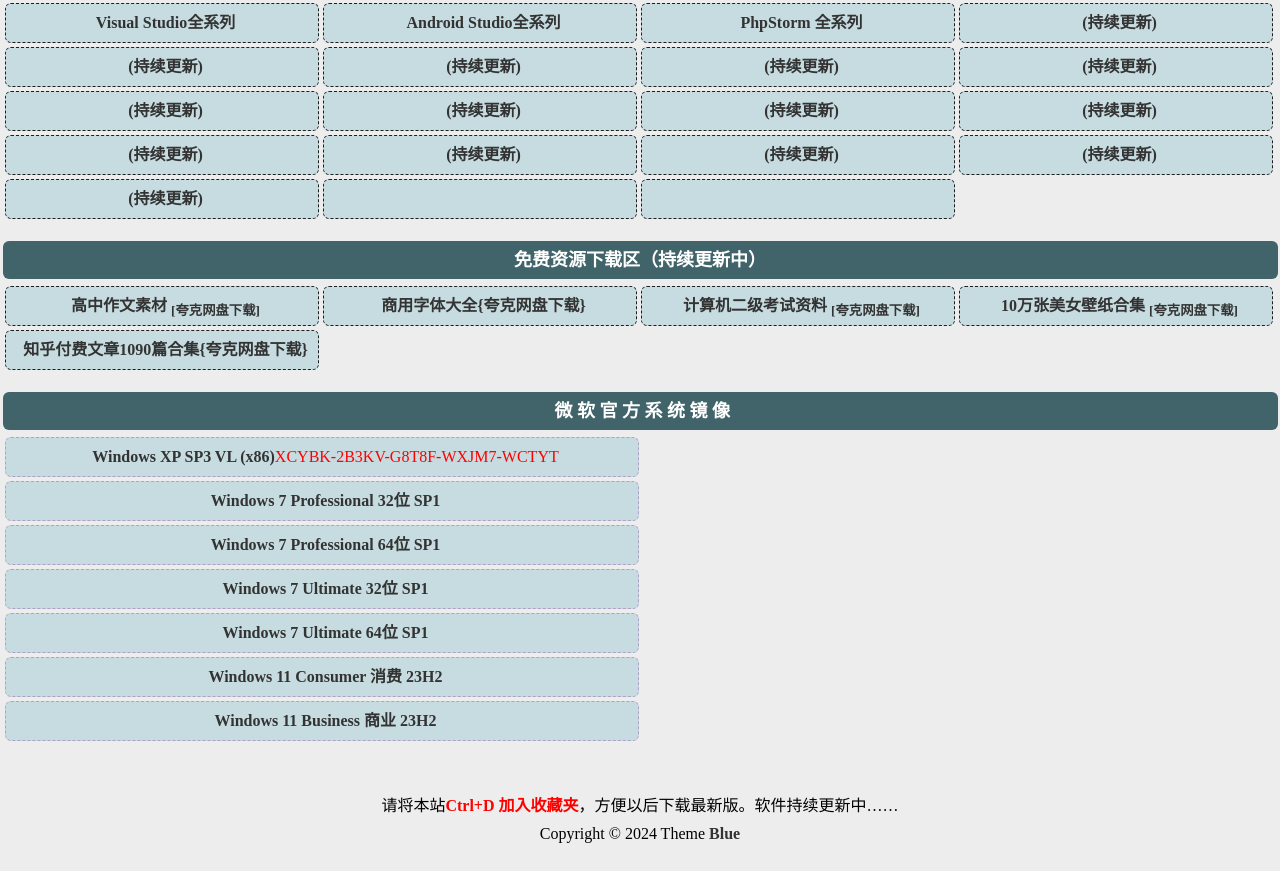
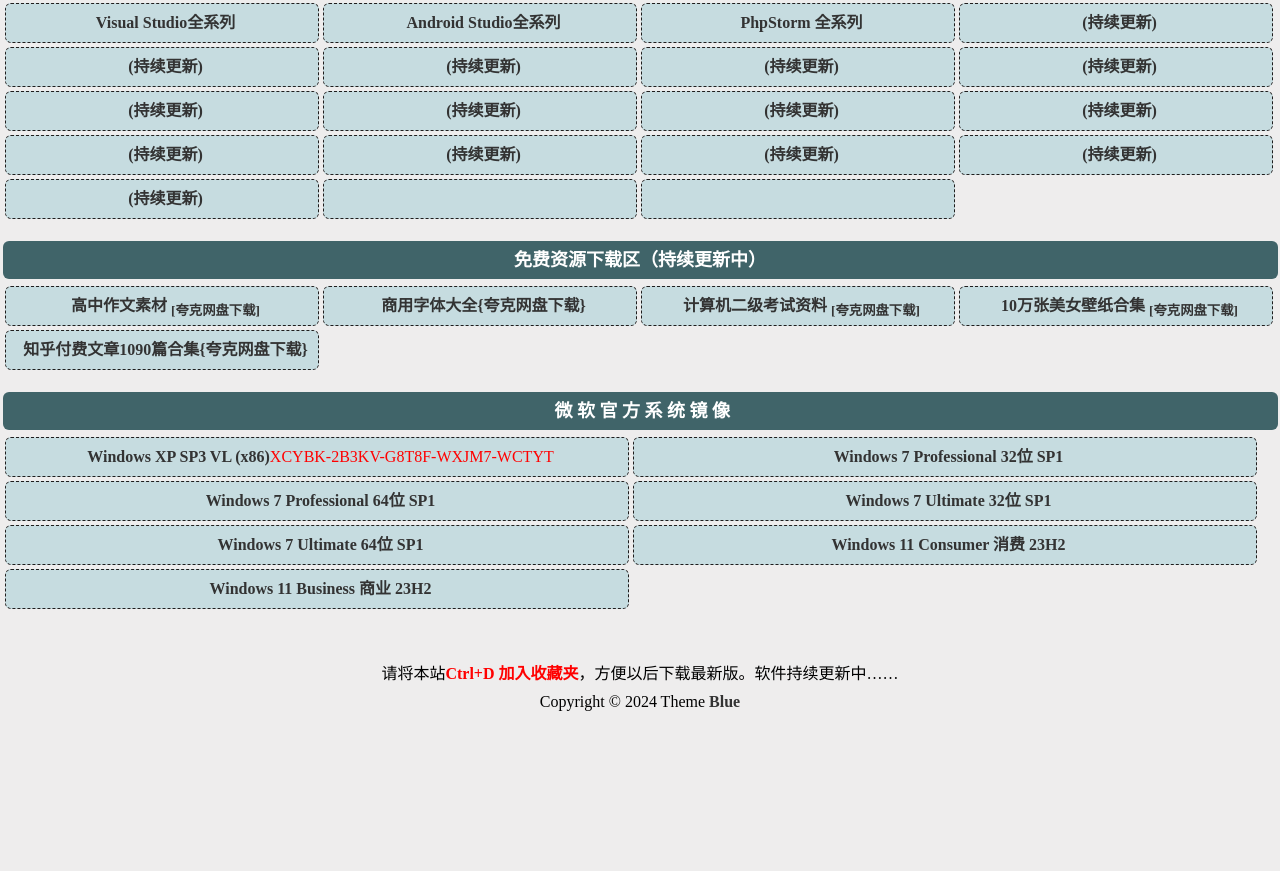
Before and after one commit to soft83/index, a plain HTML site: page index.html in a window 1280 px wide. Shown: the part 1682-2553 px from the top of the page. After the commit the page ends 2421 px from the top, so only its background shows below. Drawn offline with Linux system fonts and the light colour scheme.

Commit message:
Update main.css

```diff
--- a/static/css/main.css
+++ b/static/css/main.css
@@ -58,15 +58,15 @@
 }
 li.bl {
 	float: left;
-	width: 632px;;
+	width: 622px;
 	height: 38px;
 	line-height: 38px;
 	float: left;
-	border: dashed 1px #b09fc6;
+	border: dashed 1px #1f1d1d;
 	margin: 2px;
 	text-align:center;
 	border-radius: 6px;
-	text-align: center;
+	text-indent: 8px;
 	background-color:#c3dce0f2;
 }
 li {
```
